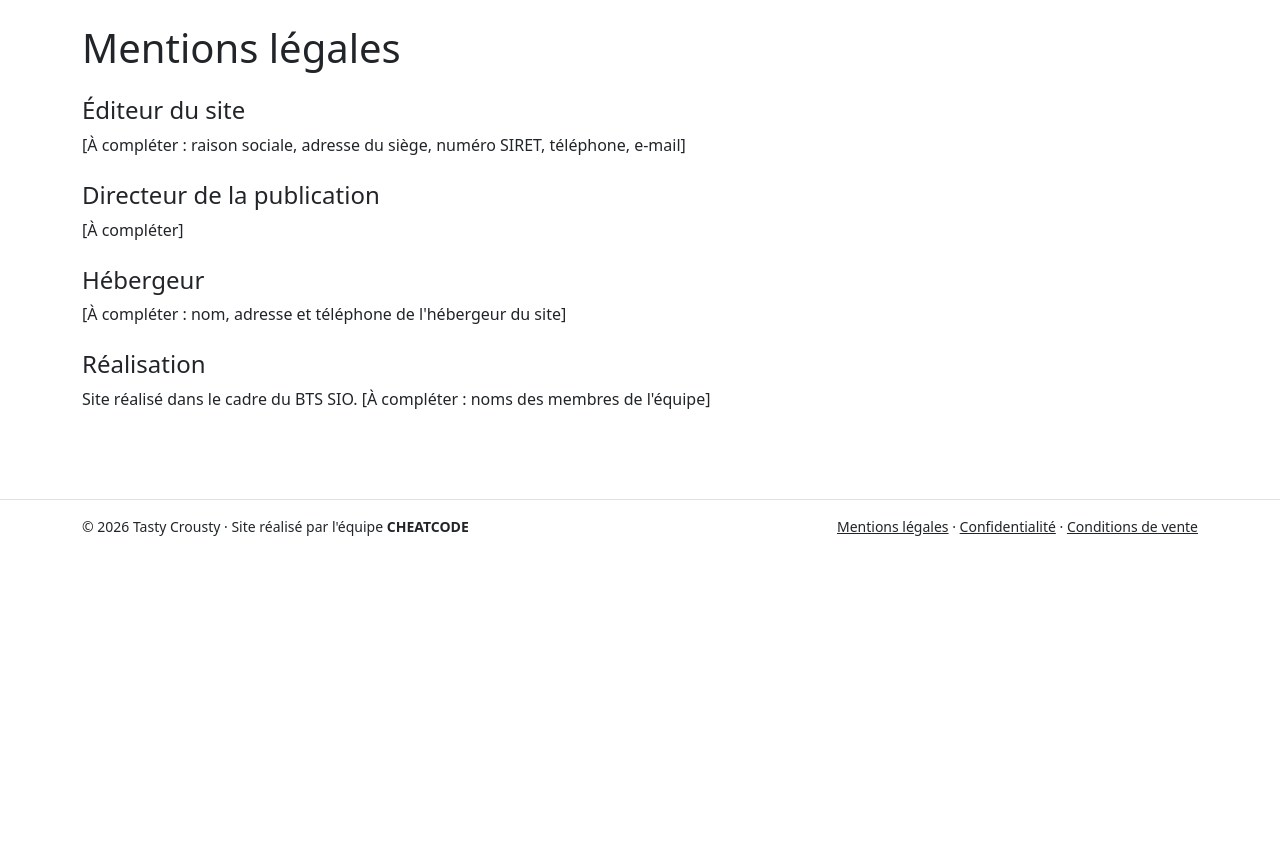
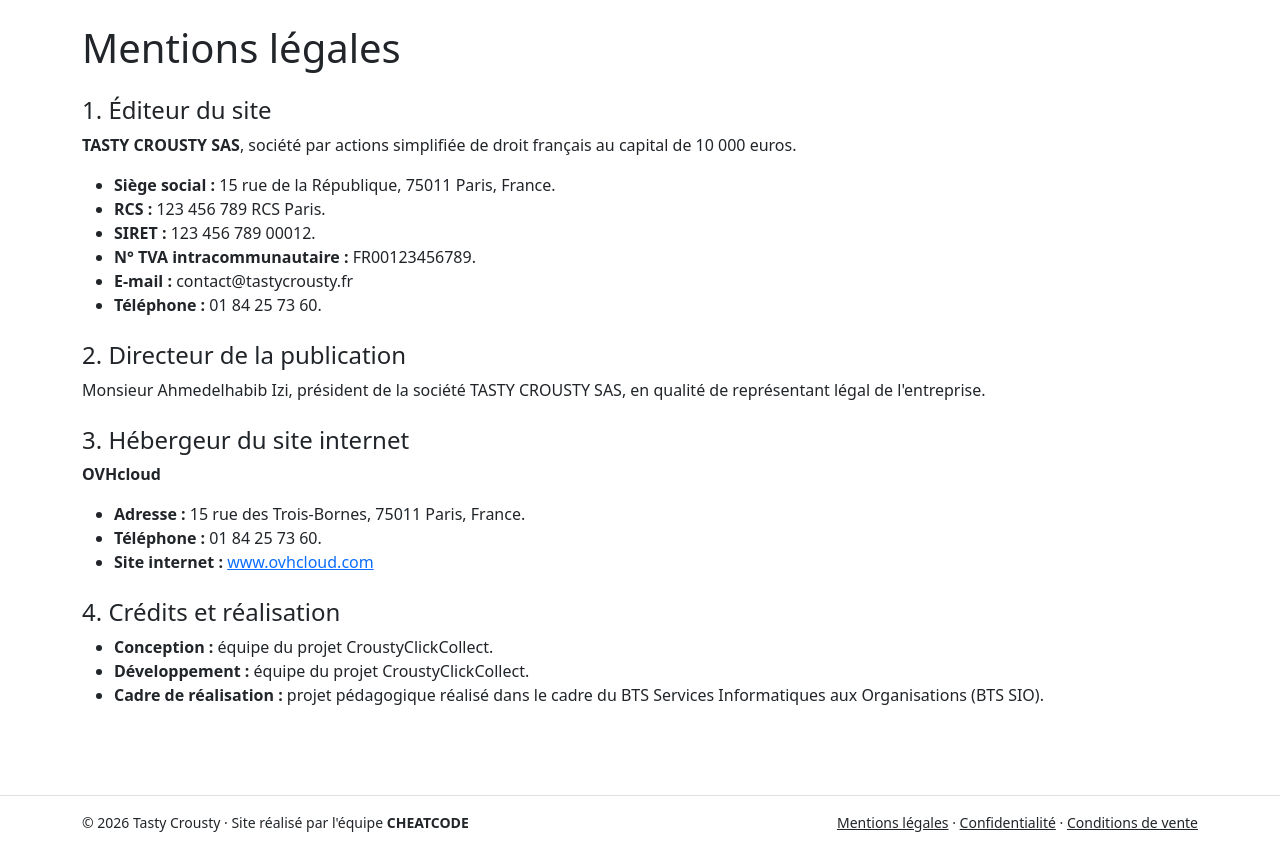
Before and after one commit to Leocardy-BERNARD/croustyclickandcollectSLAM, an ASP.NET Core app: page /Home/MentionsLegales in a window 1280 px wide. Shown: the part 56-905 px from the top of the page. Before the commit the page ends 592 px from the top, so only its background shows below. Run offline with ASP.NET Core 8, Linux system fonts and the light colour scheme; some libraries are stand-ins or nearby versions.

Commit message:
Ajout du contenu des mentions legales

```diff
--- a/src/CroustyClickCollect/Views/Home/MentionsLegales.cshtml
+++ b/src/CroustyClickCollect/Views/Home/MentionsLegales.cshtml
@@ -1,24 +1,51 @@
+
 @{
     ViewData["Title"] = "Mentions légales";
 }
 
 <h1>Mentions légales</h1>
 
-@* TODO S2-05 (sprint 2) : rédiger les mentions légales (V4).
-     Consigne : remplacer chaque [À compléter] par une information. Les informations
-                sur l'entreprise sont fictives : inventez-les, mais restez réalistes.
-     Indice   : tout site professionnel en France doit indiquer l'éditeur, le directeur
-                de la publication et l'hébergeur. Cherchez « mentions légales obligatoires
-                site internet » sur le site service-public.fr. *@
+<h2 class="h4 mt-4">1. Éditeur du site</h2>
 
-<h2 class="h4 mt-4">Éditeur du site</h2>
-<p>[À compléter : raison sociale, adresse du siège, numéro SIRET, téléphone, e-mail]</p>
+<p>
+    <strong>TASTY CROUSTY SAS</strong>, société par actions simplifiée
+    de droit français au capital de 10 000 euros.
+</p>
 
-<h2 class="h4 mt-4">Directeur de la publication</h2>
-<p>[À compléter]</p>
+<ul>
+    <li><strong>Siège social :</strong> 15 rue de la République, 75011 Paris, France.</li>
+    <li><strong>RCS :</strong> 123 456 789 RCS Paris.</li>
+    <li><strong>SIRET :</strong> 123 456 789 00012.</li>
+    <li><strong>N° TVA intracommunautaire :</strong> FR00123456789.</li>
+    <li><strong>E-mail :</strong> contact@tastycrousty.fr</li>
+    <li><strong>Téléphone :</strong> 01 84 25 73 60.</li>
+</ul>
 
-<h2 class="h4 mt-4">Hébergeur</h2>
-<p>[À compléter : nom, adresse et téléphone de l'hébergeur du site]</p>
+<h2 class="h4 mt-4">2. Directeur de la publication</h2>
 
-<h2 class="h4 mt-4">Réalisation</h2>
-<p>Site réalisé dans le cadre du BTS SIO. [À compléter : noms des membres de l'équipe]</p>
+<p>
+    Monsieur Ahmedelhabib Izi, président de la société
+    TASTY CROUSTY SAS, en qualité de représentant légal de l'entreprise.
+</p>
+
+<h2 class="h4 mt-4">3. Hébergeur du site internet</h2>
+
+<p>
+    <strong>OVHcloud</strong>
+</p>
+
+<ul>
+    <li><strong>Adresse :</strong> 15 rue des Trois-Bornes, 75011 Paris, France.</li>
+    <li><strong>Téléphone :</strong> 01 84 25 73 60.</li>
+    <li><strong>Site internet :</strong>
+        <a href="https://www.ovhcloud.com/" target="_blank">www.ovhcloud.com</a>
+    </li>
+</ul>
+
+<h2 class="h4 mt-4">4. Crédits et réalisation</h2>
+
+<ul>
+    <li><strong>Conception :</strong> équipe du projet CroustyClickCollect.</li>
+    <li><strong>Développement :</strong> équipe du projet CroustyClickCollect.</li>
+    <li><strong>Cadre de réalisation :</strong> projet pédagogique réalisé dans le cadre du BTS Services Informatiques aux Organisations (BTS SIO).</li>
+</ul>
```
Also changed, not shown: 1 other file.
